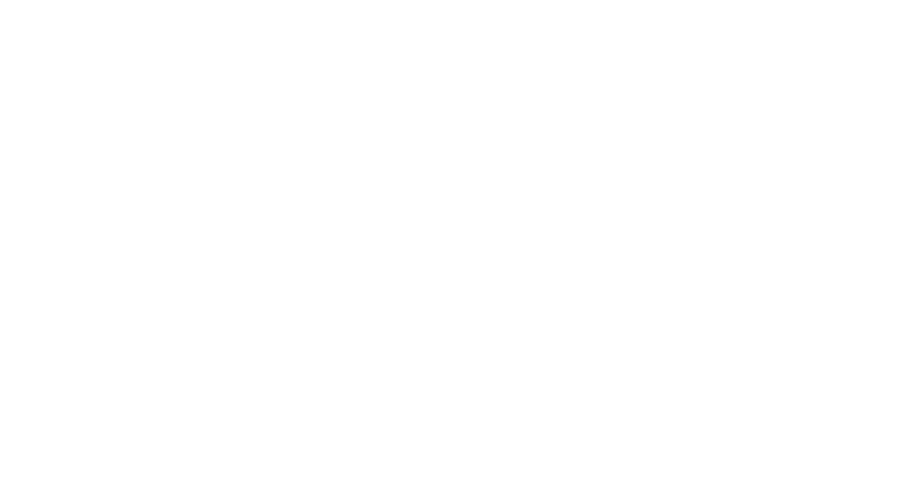
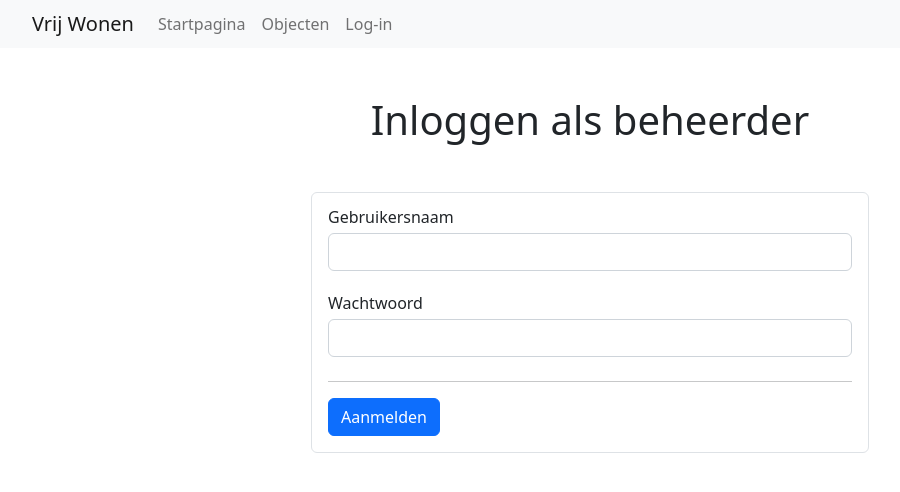
Before and after one commit to lethalbas/Vrij-Wonen, a PHP site: page /log-in in a window 1280 px wide. Before the commit the part shown is empty. Shown: the top 492 px of the page, without its empty margins (50-950 px from the left). Run offline with PHP 8.4, Linux system fonts and the light colour scheme; some libraries are stand-ins or nearby versions.

Commit message:
creat login form front-end

```diff
--- a/app/view/header.php
+++ b/app/view/header.php
@@ -13,7 +13,7 @@
                     <a class="nav-link" href="/objecten-overzicht">Objecten</a>
                 </li>
                 <li class="nav-item">
-                    <a class="nav-link" href="#">Log-in</a>
+                    <a class="nav-link" href="/log-in">Log-in</a>
                 </li>
             </ul>
         </div>
--- a/app/view/log_in.php
+++ b/app/view/log_in.php
@@ -12,7 +12,34 @@
     ?>
 </head>
 <body>
+    <?php require_once "header.php"; ?>
+    <div class="container mb-5">
+        <div class="text-center mt-5">
+            <h1>Inloggen als beheerder</h1>
+        </div>
+        <div class="d-flex justify-content-center align-items-center mt-5">
+            <div class="w-50 p-3 border rounded">
+                <form method="post", action="/log-in">
+                    <!-- Username input -->
+                    <div class="form-outline mb-4">
+                        <label class="form-label" for="form2Example1">Gebruikersnaam</label>
+                        <input type="text" name="user" class="form-control" />
+                    </div>
 
+                    <!-- Password input -->
+                    <div class="form-outline mb-4">
+                        <label class="form-label" for="form2Example2">Wachtwoord</label>
+                        <input type="password" name="pass" class="form-control" />
+                    </div>
+
+                    <hr/>
+
+                    <!-- Submit button -->
+                    <button type="submit" class="btn btn-primary btn-block">Aanmelden</button>
+                </form>
+            </div>
+        </div>
+    </div>
 </body>
 </html>
 
```
